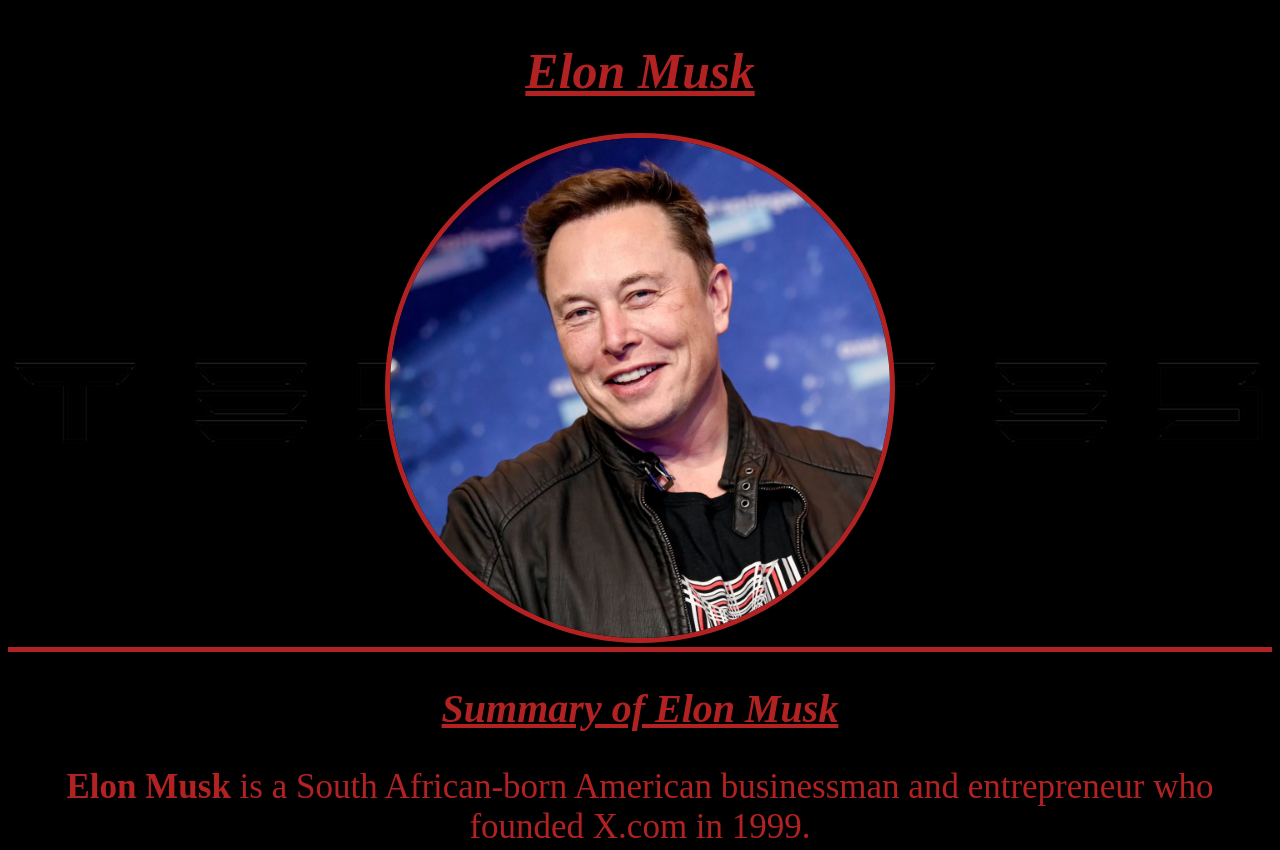
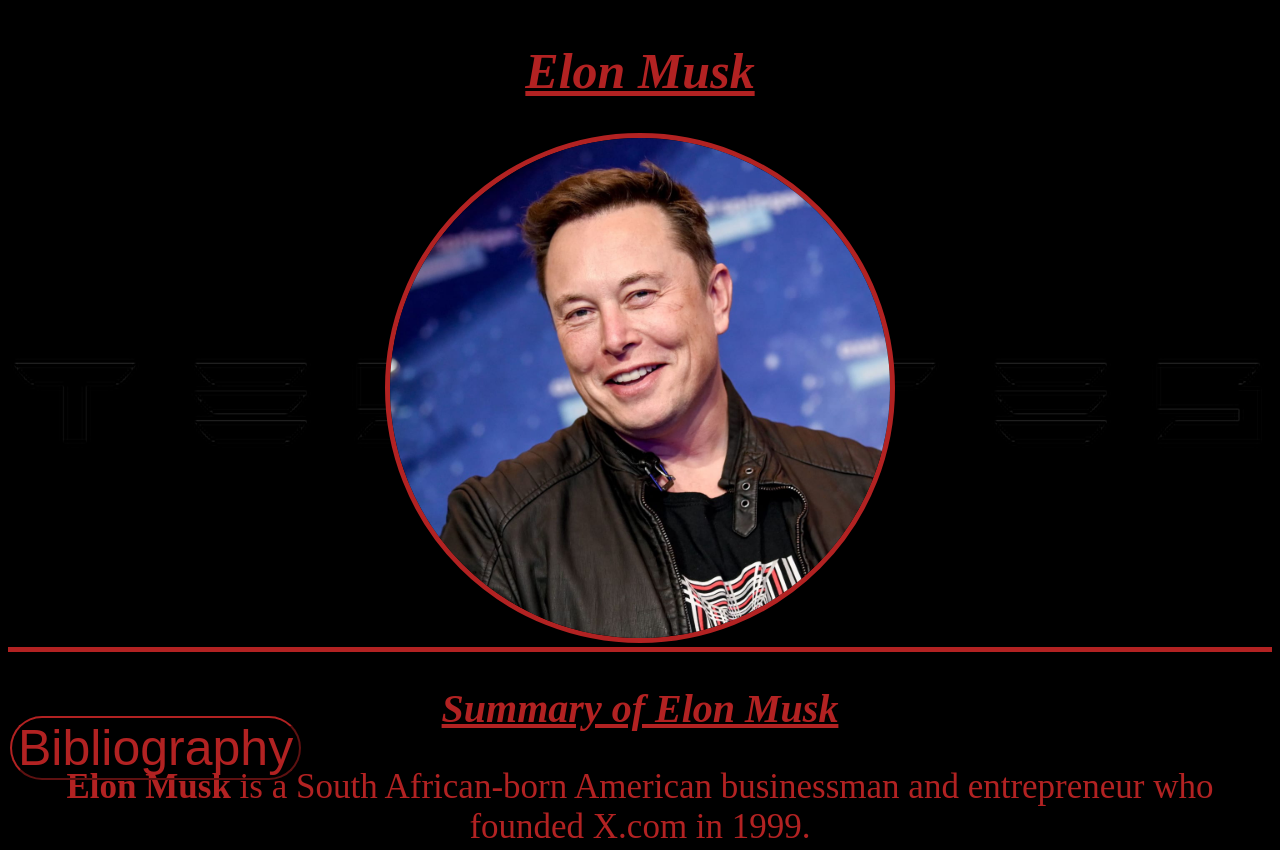
Before and after one commit to Phlowww/Tribute, a plain HTML site: page index.html in a window 1280 px wide. Shown: the top 850 px of the page. Drawn offline with Linux system fonts and the light colour scheme.

Commit message:
Update style.css

```diff
--- a/style.css
+++ b/style.css
@@ -48,6 +48,9 @@ button {
 #button {
 	text-align: left;
 	font-size: 50px;
+	position: fixed;
+	left: 10px;
+	bottom: 20px;
 }
 #factlist {
 	margin-left: 25px;
@@ -55,7 +58,7 @@ button {
 #buttonbibliography {
  	position: fixed;
  	left: 10px;
- 	bottom: 5px;
+ 	bottom: 20px;
 }
 #sources {
 	line-height: 50px;
```
